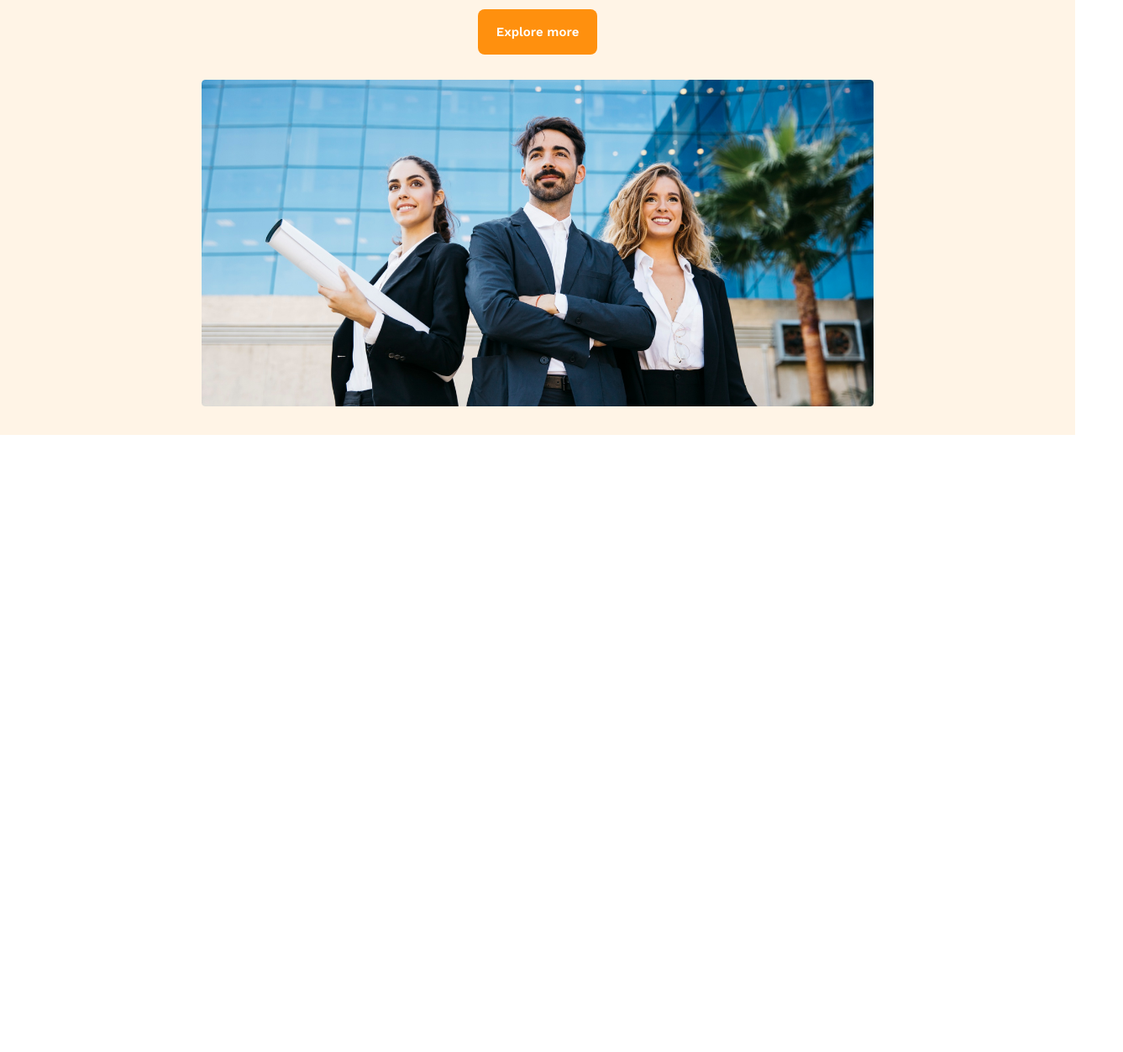
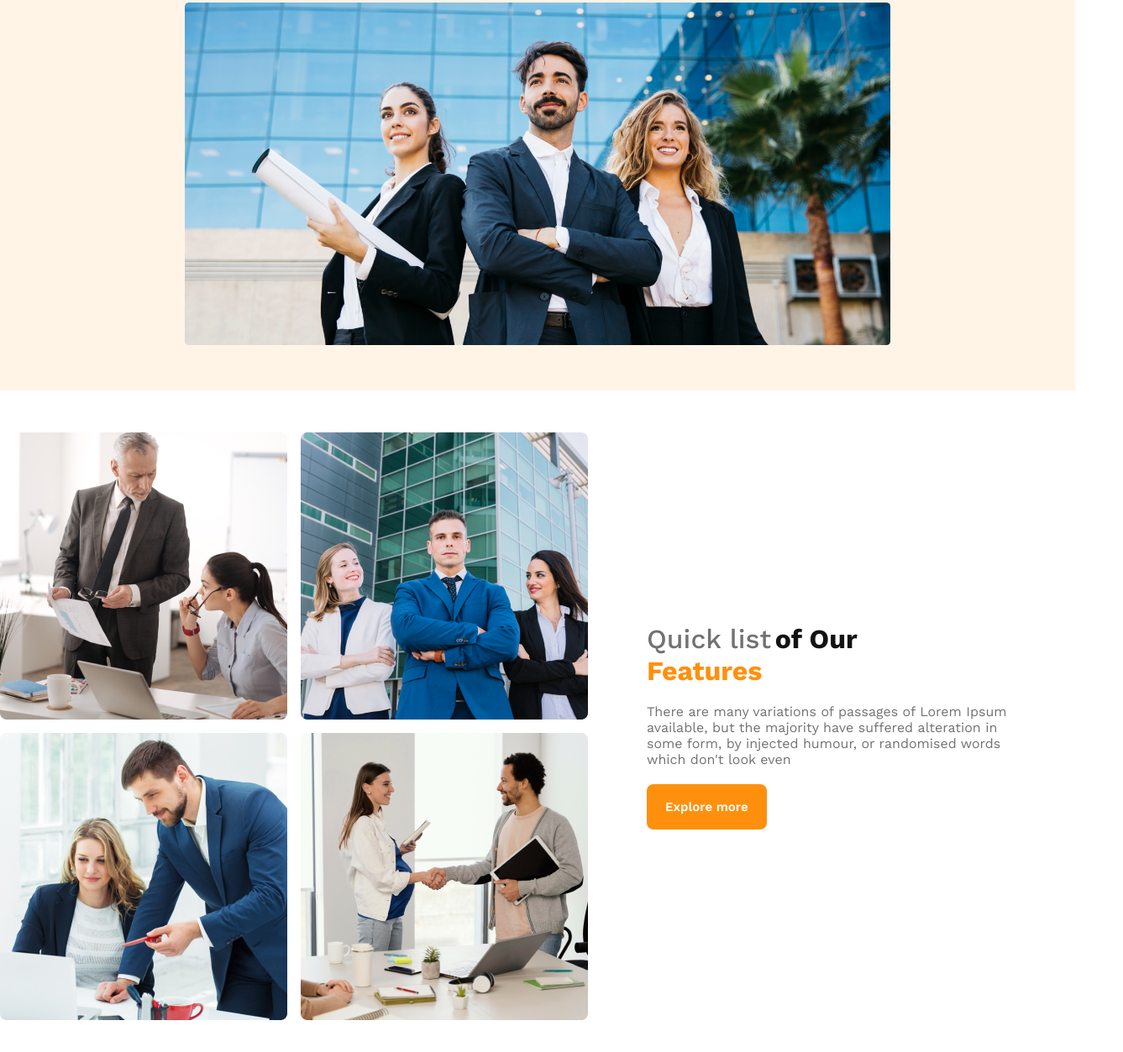
Before and after one commit to tanbir237/G3-Project, a plain HTML site: page index.html in a window 1280 px wide. Shown: the part 445-1698 px from the top of the page at 84% size, 1337 px wide, since content can reach past the window. Before the commit the page ends 963 px from the top, so only its background shows below. Drawn offline with nearby package versions, Linux system fonts and the light colour scheme.

Commit message:
2nd part done

```diff
--- a/Style/g3.css
+++ b/Style/g3.css
@@ -16,6 +16,7 @@
     font-size: 15px;
     font-weight: 600;
     margin-top: 20px;
+    cursor: pointer;
 
 }
 
@@ -23,14 +24,15 @@
 
 header {
     background: rgba(255, 144, 14, 0.10);
+    padding: 50px 220px;
 }
 
 .navbar {
     display: flex;
     justify-content: space-evenly;
-    padding: 50px 240px;
+
     align-items: center;
-    gap: 400px;
+
 }
 
 .tittle {
@@ -48,7 +50,7 @@ header {
 
 .navbar>ul>li {
     list-style: none;
-    margin-left: 70px;
+    margin-left: 40px;
     font-size: 1rem;
     font-weight: 500;
 }
@@ -77,7 +79,140 @@ header {
 }
 
 .banner-img {
-    margin-bottom: 30px;
+
     margin-top: 30px;
     width: 100%;
 }
+
+/* Feature section style */
+
+main {
+    max-width: 1440px;
+    margin: 50px auto;
+
+}
+
+.teams {
+    display: flex;
+    align-items: center;
+}
+
+.teams-img {
+    display: grid;
+    grid-template-columns: repeat(2, 1fr);
+    gap: 1rem;
+}
+
+.teams-conteinar {
+    padding-right: 70px;
+    padding-left: 70px;
+}
+
+.ql {
+    color: var(--dark-03, #727272);
+    font-size: 2rem;
+    font-weight: 500;
+
+}
+
+.oo {
+    color: var(--dark-01, #131313);
+    font-size: 2rem;
+    font-weight: 700;
+
+}
+
+.fe {
+    color: #FF900E;
+    font-size: 2rem;
+    font-weight: 700;
+
+}
+
+.teams-text {
+    color: var(--dark-03, #727272);
+    font-size: 1rem;
+    font-weight: 400;
+    margin-top: 20px;
+}
+
+
+
+
+
+
+
+
+
+
+
+
+
+
+
+
+
+
+
+
+
+
+
+
+
+
+
+
+
+
+
+
+
+
+
+
+
+
+
+
+
+
+
+
+
+
+
+
+
+
+
+
+/* Media Quary Section */
+
+@media screen and (max-width:576px) {
+    header {
+        padding: 20px;
+    }
+
+    .navbar,
+    .navbar>ul,
+    .teams {
+        flex-direction: column;
+        padding: 20px;
+    }
+
+    .teams-img{
+        grid-template-columns: 1fr;
+    }
+   .teams-conteinar{
+    margin-top: 20px;
+   }
+}
+
+@media screen and (min-width:576px) and (max-width:992px) {
+    .navbar,
+    .navbar>ul {
+        flex-direction: column;
+        padding: 20px;
+    }
+}
--- a/index.html
+++ b/index.html
@@ -28,13 +28,30 @@
                     have suffered alteration in some form, by injected humour, or randomised words which don't look even
                 </p>
                 <button class="btn-primary">Explore more</button>
-                <img class="banner-img" src="./Images/banner.png" alt="">
+
             </div>
-
+            <img class="banner-img" src="./Images/banner.png" alt="">
             </div>
     </header>
     <main>
-
+     <section class="teams">
+        <div class="teams-img">
+            <img src="./Images/team1.png" alt="">
+            <img src="./Images/team2.png" alt="">
+            <img src="./Images/team3.png" alt="">
+            <img src="./Images/team4.png" alt="">
+        </div>
+        <div class="teams-conteinar">
+            <h4>
+                <span class="ql">Quick list</span> <span class="oo">of Our</span>
+                <br> <span class="fe">Features</span>
+            </h4>
+            <p class="teams-text">
+                There are many variations of passages of Lorem Ipsum available, but the majority have suffered alteration in some form, by injected humour, or randomised words which don't look even
+            </p>
+            <button class="btn-primary" >Explore more</button>
+        </div>
+     </section>
     </main>
     <footer>
 
```
